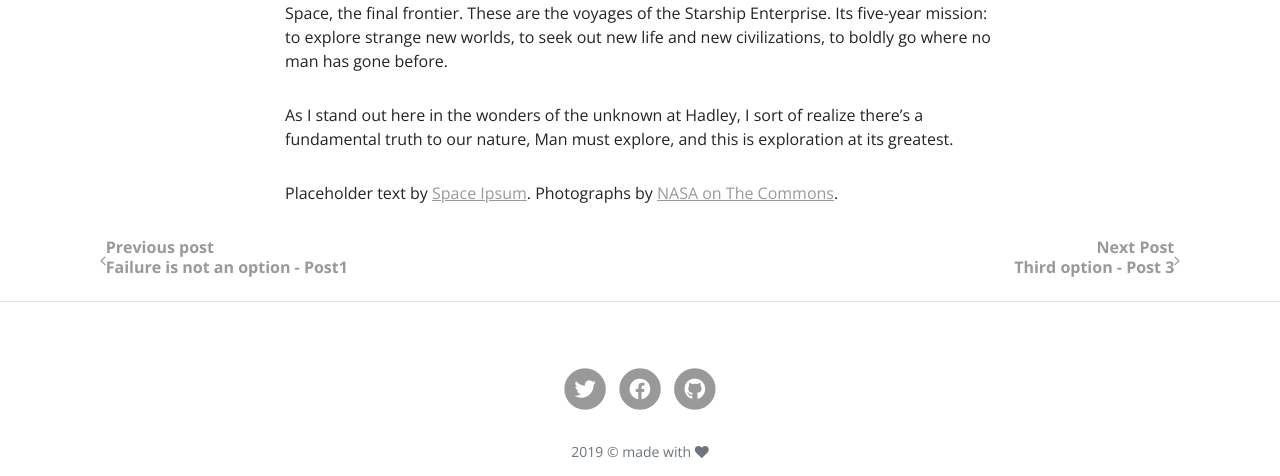
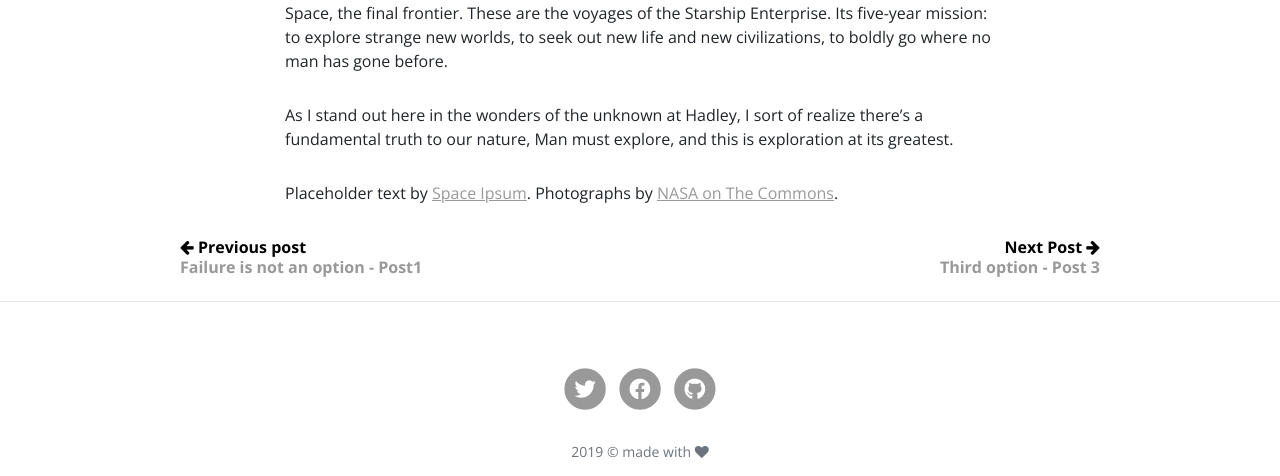
Before and after one commit to case112/blog-ann, a Django app: a page that uses src/templates/post.html in a window 1280 px wide. Shown: the part 2530-3006 px from the top of the page. Run offline with Django 3.2, Linux system fonts and the light colour scheme; data comes from the database, SQL or seed files in the repository; both versions use the stored data as it was before the commit; parts of the project's set-up code (start-up, migrations or seed data) failed here and were passed over; some libraries are stand-ins or nearby versions.

Commit message:
Removed db fields, css for post navigation

```diff
--- a/src/posts/models.py
+++ b/src/posts/models.py
@@ -9,6 +9,7 @@ STATUS = (
 )
 
 User = get_user_model()
+
 
 class Author(models.Model):
 	user = models.OneToOneField(User, on_delete=models.CASCADE)
@@ -27,7 +28,6 @@ class Post(models.Model):
 	title = models.CharField(max_length=100)
 	slug = models.SlugField(max_length=200, unique=True, default="")
 	overview = models.TextField()
-	#timestamp = models.DateTimeField(auto_now_add=True)
 	created_on = models.DateTimeField(auto_now_add=True)
 	updated_on = models.DateTimeField(auto_now=True)
 	content = HTMLField(default="")
@@ -38,20 +38,8 @@ class Post(models.Model):
 	categories = models.ManyToManyField(Category)
 	featured = models.BooleanField()
 	status = models.IntegerField(choices=STATUS, default=0)
-	previous_post = models.ForeignKey(
-		'self',
-		related_name='previous',
-		on_delete=models.SET_NULL,
-		blank=True,
-		null=True
-	)
-	next_post = models.ForeignKey(
-		'self',
-		related_name='next',
-		on_delete=models.SET_NULL,
-		blank=True,
-		null=True
-	)
+
+
 
 	def __str__(self):
 		return self.title
@@ -60,7 +48,3 @@ class Post(models.Model):
 		return reverse('post-detail', kwargs={
 			'slug': self.slug
 		})
-
-	class Meta:
-		# order on primary key to make sure it's unique
-		ordering = ('created_on', 'title', 'pk')
--- a/src/posts/views.py
+++ b/src/posts/views.py
@@ -1,6 +1,5 @@
 from django.core.paginator import Paginator, EmptyPage, PageNotAnInteger
 from django.shortcuts import render, get_object_or_404
-from next_prev import next_in_order, prev_in_order
 from . models import Post
 
 
@@ -16,7 +15,7 @@ def index(request):
 def blog(request):
 	post_list = Post.objects.filter(status=1)
 	most_recent = Post.objects.filter(status=1).order_by('-created_on')[0:3]
-	paginator = Paginator(post_list, 1)
+	paginator = Paginator(post_list, 6)
 	page_request_var = 'page'
 	page = request.GET.get(page_request_var)
 	try:
--- a/src/static_in_env/css/custom.css
+++ b/src/static_in_env/css/custom.css
@@ -1 +1,17 @@
 /* your styles go here */
+
+.text-left-prev
+{
+	text-align: left;
+}
+
+
+.text-right-prev
+{
+	text-align: right;
+}
+
+.arrow-color
+{
+	color: black;
+}
--- a/src/templates/post.html
+++ b/src/templates/post.html
@@ -27,58 +27,44 @@
 
           {{ post.content | safe }}
 
-          <!-- PREVIOUS-NEXT POST BUTTON -->
-          <div class="posts-nav d-flex justify-content-between align-items-stretch flex-column flex-md-row">
-            {% if post.previous_post %}
-            <a href="{{ post.previous_post.get_absolute_url }}" class="prev-post text-left d-flex align-items-center">
-              <div class="icon prev"><i class="fa fa-angle-left"></i></div>
-              <div class="text"><strong class="text-primary">Previous post</strong>
-                <h6>{{ post.previous_post.title }}</h6>
+
+          <div class="row">
+            <div class="col-10 mx-auto">
+              <div class="row">
+
+                <div class="col-md-6">
+                  {% if previous_post %}
+                  <a href="{% url 'post-detail' previous_post.slug %}" class="text-left-prev">
+                    <div class="text">
+                      <strong class="arrow-color">
+                        <i class="fa fa-arrow-left"></i> Previous post
+                      </strong>
+                      <h6>{{ previous_post }}</h6>
                     </div>
-            </a>
-            {% endif %}
-            {% if post.next_post %}
-            <a href="{{ post.next_post.get_absolute_url }}" class="next-post text-right d-flex align-items-center justify-content-end">
-              <div class="text"><strong class="text-primary">Next Post </strong>
-                <h6>{{ post.next_post.title }}</h6>
-              </div>
-              <div class="icon next"><i class="fa fa-angle-right">   </i></div>
                   </a>
                   {% endif %}
                 </div>
 
-          <div class="container">
-          <div class="post-single">
-          <div class="post-details">
-          <!-- PREVIOUS-NEXT POST BUTTON -->
-          <div class="posts-nav d-flex justify-content-between  flex-column flex-md-row">
-            {% if previous_post %}
-            <a href="{% url 'post-detail' previous_post.slug %}" class="prev-post text-left d-flex align-items-center">
-              <div class="icon prev"><i class="fa fa-angle-left"></i></div>
-              <div class="text"><strong class="text-primary">Previous post</strong>
-                <h6>{{ previous_post }}</h6>
+                <div class="col-md-6 text-right">
+                  {% if next_post %}
+                  <a href="{% url 'post-detail' next_post.slug %}" class="text-right-prev">
+                    <div class="text">
+                      <strong class="arrow-color">Next Post <i class="fa fa-arrow-right "></i></strong>
+                      <h6>{{ next_post }}</h6>
                     </div>
                   </a>
                   {% endif %}
-            {% if next_post %}
-            <a href="{% url 'post-detail' next_post.slug %}" class="next-post text-right d-flex align-items-center justify-content-end">
-              <div class="text"><strong class="text-primary">Next Post </strong>
-                <h6>{{ next_post }}</h6>
                 </div>
-              <div class="icon next"><i class="fa fa-angle-right">   </i></div>
-            </a>
-            {% endif %}
+
               </div>
             </div>
           </div>
-          </div>
-
-
         </div>
       </div>
     </div>
   </article>
 
+
   <hr>
 
 
```
Also changed, not shown: src/db.sqlite3, src/posts/migrations/0009_auto_20191204_0334.py (added). Lines whose indentation alone changed are shown as unchanged.
